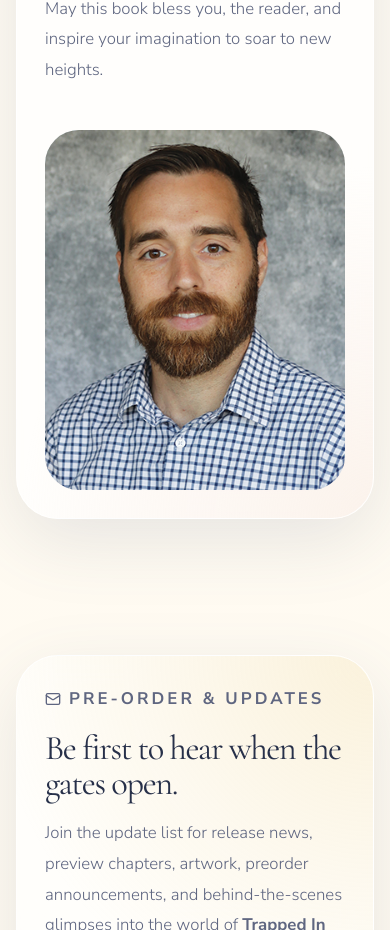
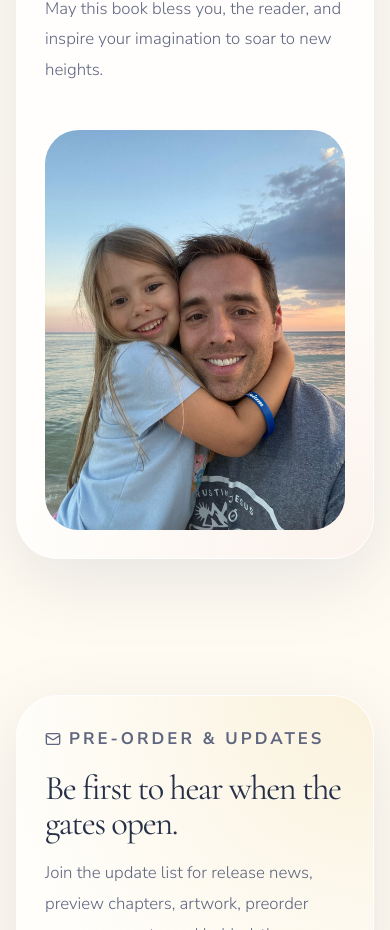
Before and after one commit to josiahbenmullins/TIH-website, a React (Vite) app: page / in a window 390 px wide. Shown: the part 8694-9624 px from the top of the page. Built offline with nearby package versions, Linux system fonts and the light colour scheme; a web font is replaced by a local one.

Commit message:
Fix mobile author layout and image sizing

```diff
--- a/src/App.jsx
+++ b/src/App.jsx
@@ -208,7 +208,7 @@ function App() {
           </div>
           <div className="author-photo">
             <img
-              src="/images/Josiah.png"
+              src="/images/author.jpeg"
               alt="Author portrait"
             />
           </div>
```
Also changed, not shown: public/images/author.jpeg (added).
